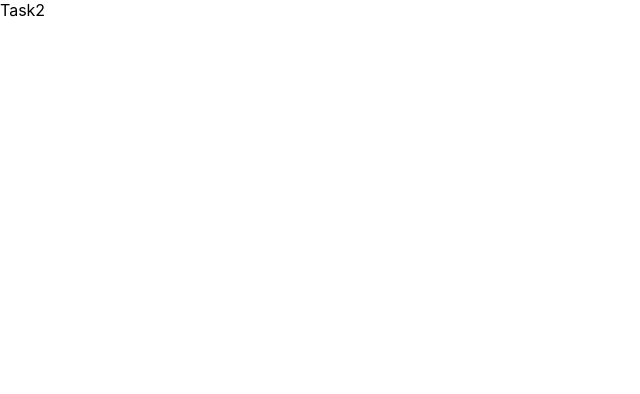
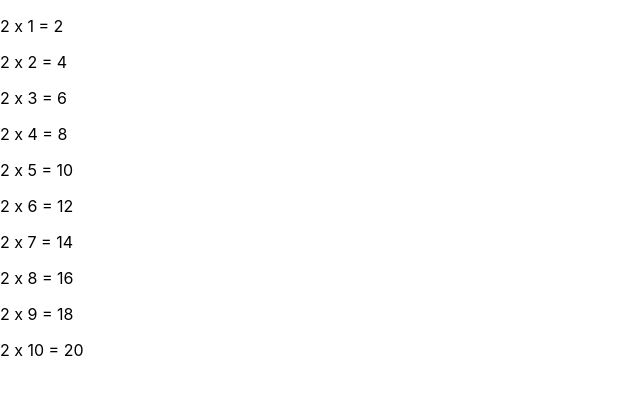
Before and after one commit to himanshu064/react-training, a React (Create React App) app: page /task2 in a window 1280 px wide. Shown: the top 394 px of the page, without its empty margins (0-640 px from the left). Built offline with nearby package versions, Linux system fonts and the light colour scheme.

Commit message:
task 2 done

```diff
--- a/src/App.js
+++ b/src/App.js
@@ -8,7 +8,7 @@ function App() {
     <BrowserRouter>
       <Routes>
         <Route path='/task1' element={<Task1 />} />
-        <Route path='/task2' element={<Task2 />} />
+        <Route path='/task2' element={<Task2 table="2"/>} />
         <Route path='/task3' element={<Task3 />} />
       </Routes>
     </BrowserRouter>
--- a/src/pages/Task2/index.js
+++ b/src/pages/Task2/index.js
@@ -1,7 +1,12 @@
 import React from "react";
 
-const Task2 = () => {
-  return <div>Task2</div>;
+const Task2 = (props) => {
+  var getTable = parseInt(props.table);
+  var table =[];
+  for (let i = 1; i <= 10; i++) {
+    table.push(<p>{getTable} x {i}  = {getTable * i}</p>)
+  }
+  return table;
 };
 
 export default Task2;
```
